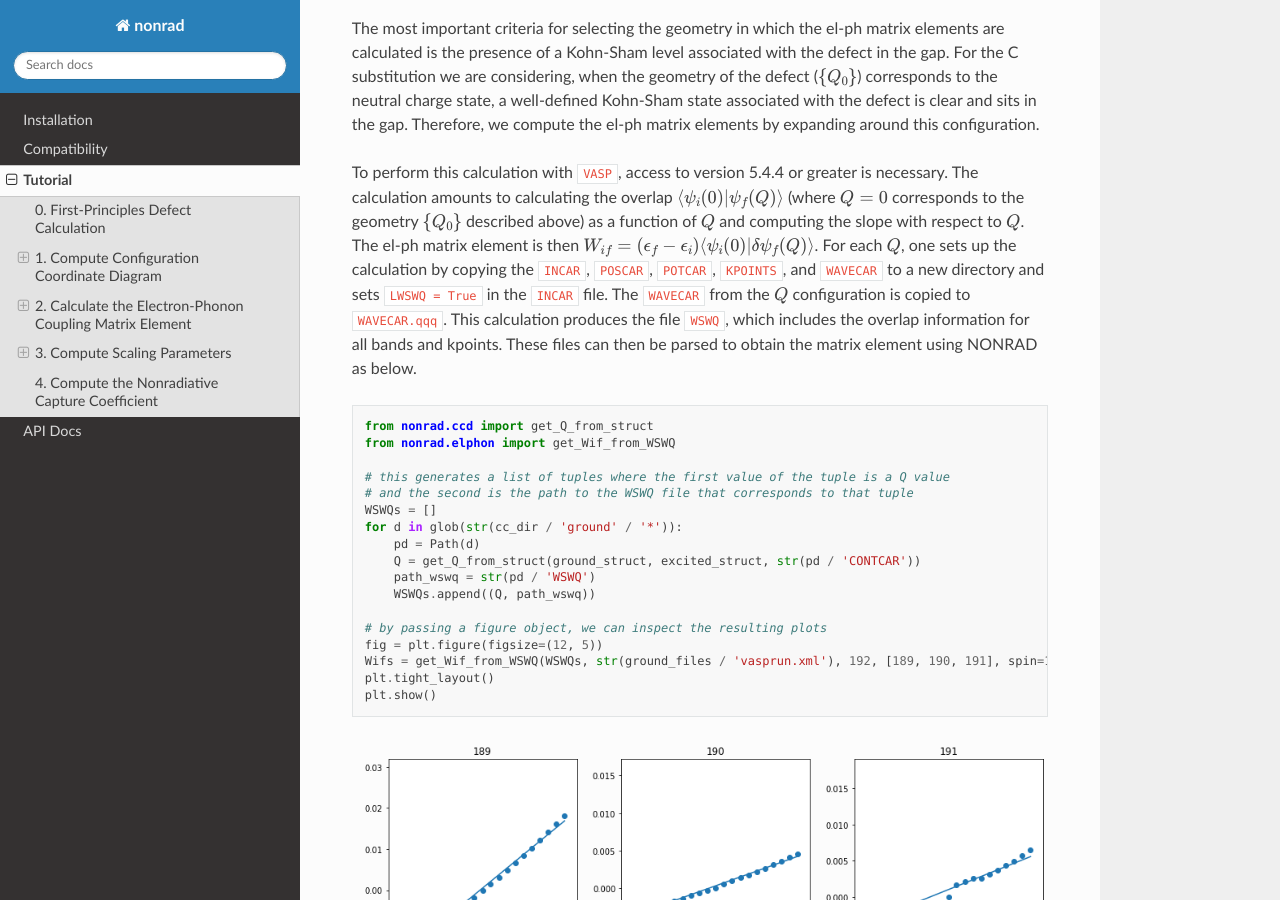
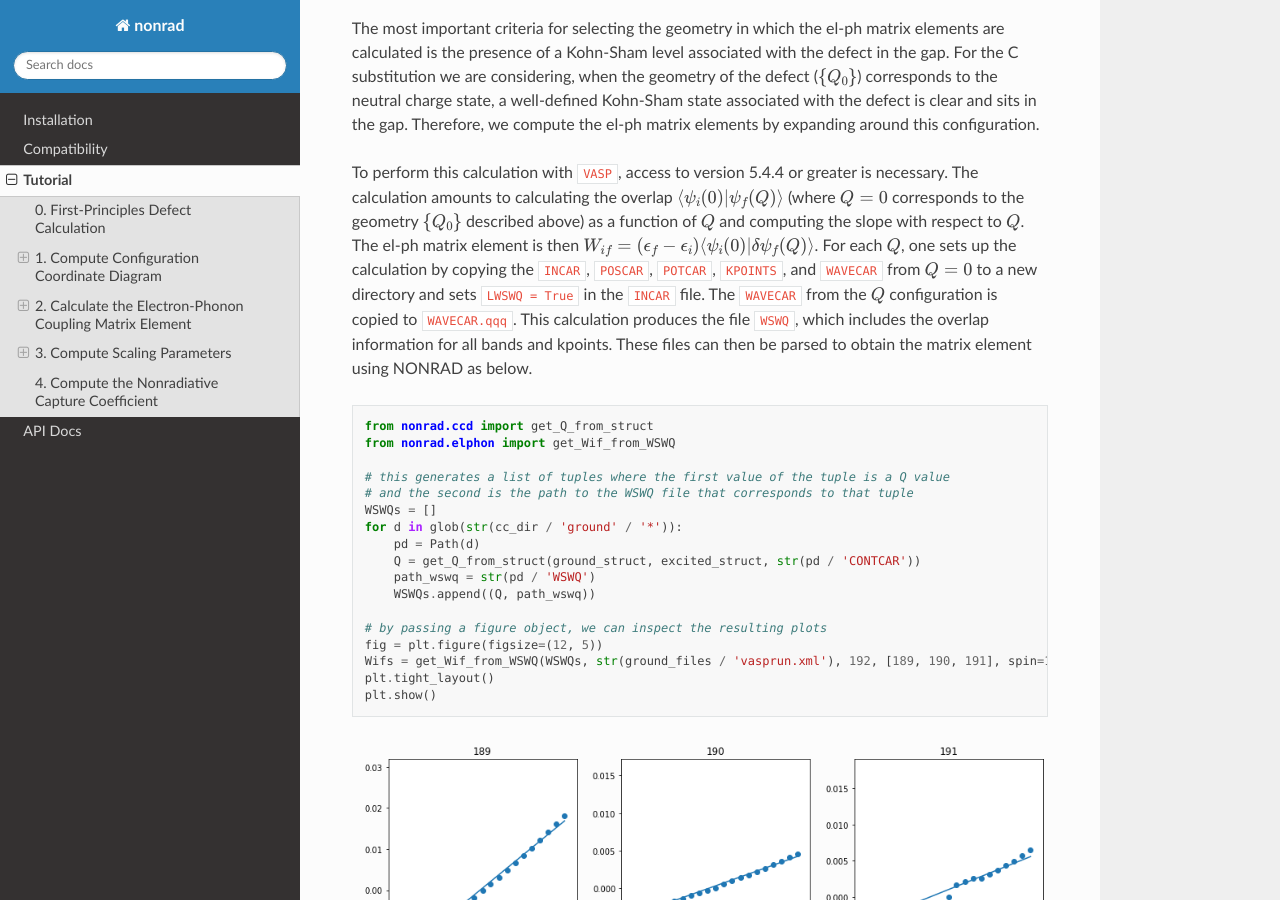
Before and after one commit to mturiansky/nonrad, a Sphinx documentation site: the page built from docs/tutorial.rst, in a window 1280 px wide and 900 px high, scrolled down 4106 px. Built offline with Sphinx 7.4.7 and the Read the Docs theme 2.0.0, drawn with Linux system fonts in a browser that asks for light colours; the version number could not be read and is left out.

Commit message:
clarification in docs

```diff
--- a/docs/tutorial.rst
+++ b/docs/tutorial.rst
@@ -215,7 +215,7 @@ function of :math:`Q` and computing the slope with respect to :math:`Q`.
 The el-ph matrix element is then
 :math:`W_{if} = (\epsilon_f - \epsilon_i) \langle \psi_i (0) \vert \delta \psi_f (Q) \rangle`.
 For each :math:`Q`, one sets up the calculation by copying the
-``INCAR``, ``POSCAR``, ``POTCAR``, ``KPOINTS``, and ``WAVECAR`` to a new
+``INCAR``, ``POSCAR``, ``POTCAR``, ``KPOINTS``, and ``WAVECAR`` from :math:`Q = 0` to a new
 directory and sets ``LWSWQ = True`` in the ``INCAR`` file. The
 ``WAVECAR`` from the :math:`Q` configuration is copied to
 ``WAVECAR.qqq``. This calculation produces the file ``WSWQ``, which
```
Also changed, not shown: 1 other file.
